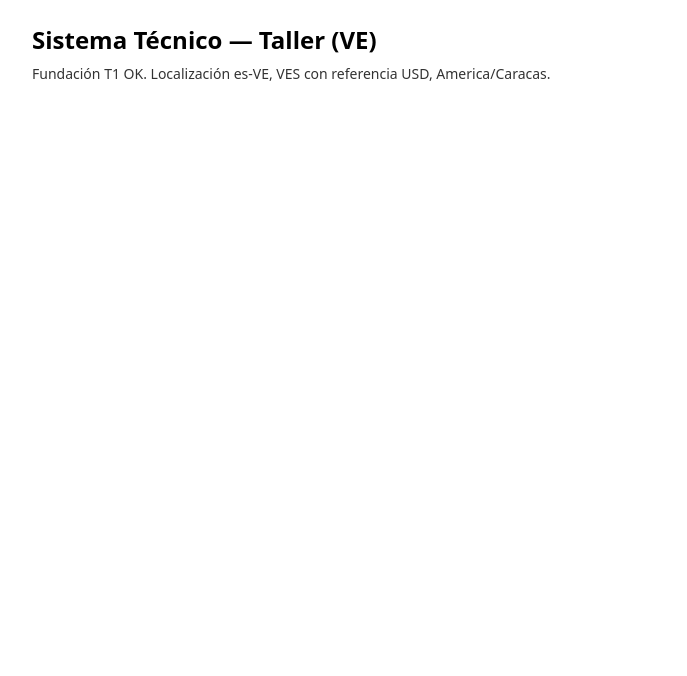
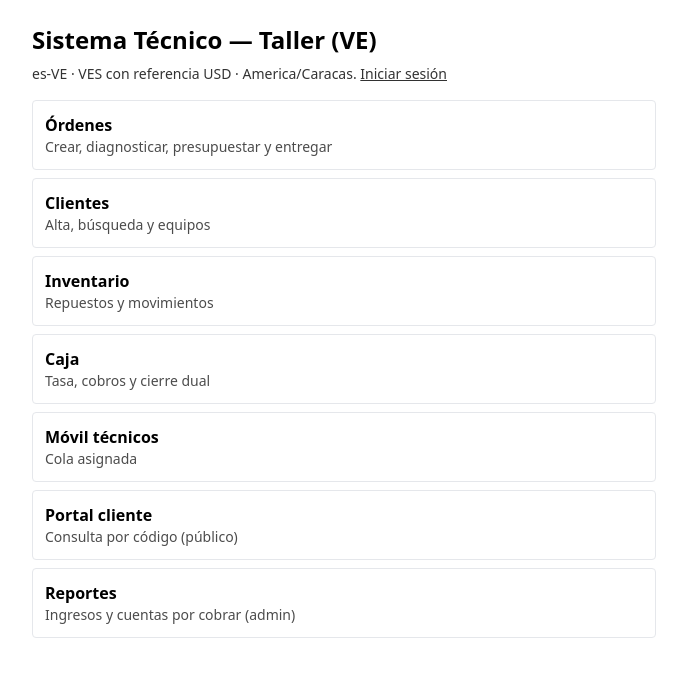
Before and after one commit to code-rmendoza/SistemaTecnico, a Next.js app: page / in a window 1280 px wide. Shown: the top 676 px of the page, without its empty margins (296-983 px from the left). Built offline with nearby package versions, Linux system fonts and the light colour scheme.

Commit message:
chore: navegacion home y changelog v1.1.0 (#18)
Admin-merge justificado: solo-dev. CI + Preview verdes.

```diff
--- a/src/app/page.tsx
+++ b/src/app/page.tsx
@@ -1,10 +1,29 @@
+const LINKS = [
+  { href: "/ordenes", titulo: "Órdenes", desc: "Crear, diagnosticar, presupuestar y entregar" },
+  { href: "/clientes", titulo: "Clientes", desc: "Alta, búsqueda y equipos" },
+  { href: "/inventario", titulo: "Inventario", desc: "Repuestos y movimientos" },
+  { href: "/caja", titulo: "Caja", desc: "Tasa, cobros y cierre dual" },
+  { href: "/movil", titulo: "Móvil técnicos", desc: "Cola asignada" },
+  { href: "/portal", titulo: "Portal cliente", desc: "Consulta por código (público)" },
+  { href: "/admin/reportes", titulo: "Reportes", desc: "Ingresos y cuentas por cobrar (admin)" }
+];
+
 export default function Home() {
   return (
     <main className="mx-auto max-w-2xl p-6">
       <h1 className="text-2xl font-bold">Sistema Técnico — Taller (VE)</h1>
       <p className="mt-2 text-sm opacity-80">
-        Fundación T1 OK. Localización es-VE, VES con referencia USD, America/Caracas.
+        es-VE · VES con referencia USD · America/Caracas.{" "}
+        <a className="underline" href="/login">Iniciar sesión</a>
       </p>
+      <nav className="mt-4 grid gap-2">
+        {LINKS.map((l) => (
+          <a key={l.href} href={l.href} className="rounded border p-3 hover:bg-gray-50">
+            <strong>{l.titulo}</strong>
+            <span className="block text-sm opacity-70">{l.desc}</span>
+          </a>
+        ))}
+      </nav>
     </main>
   );
 }
```
Also changed, not shown: 1 other file (tests, documents, lock files or other folders).
